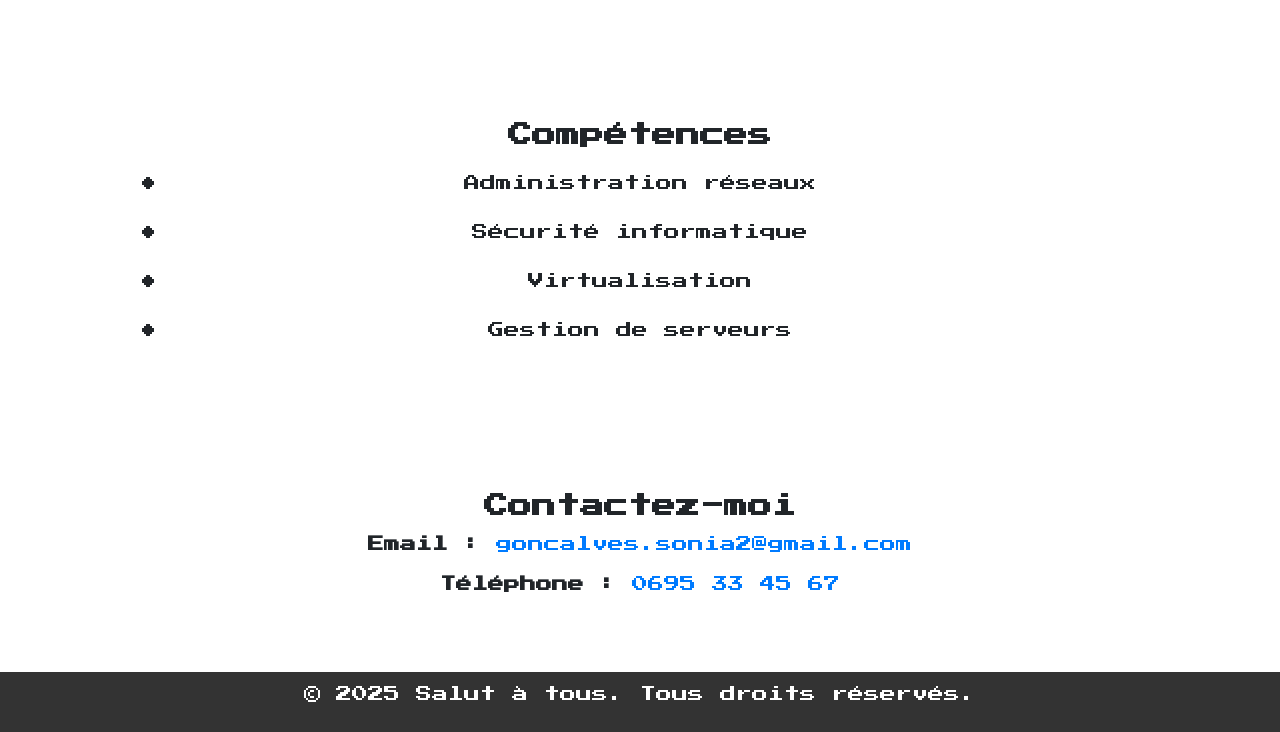
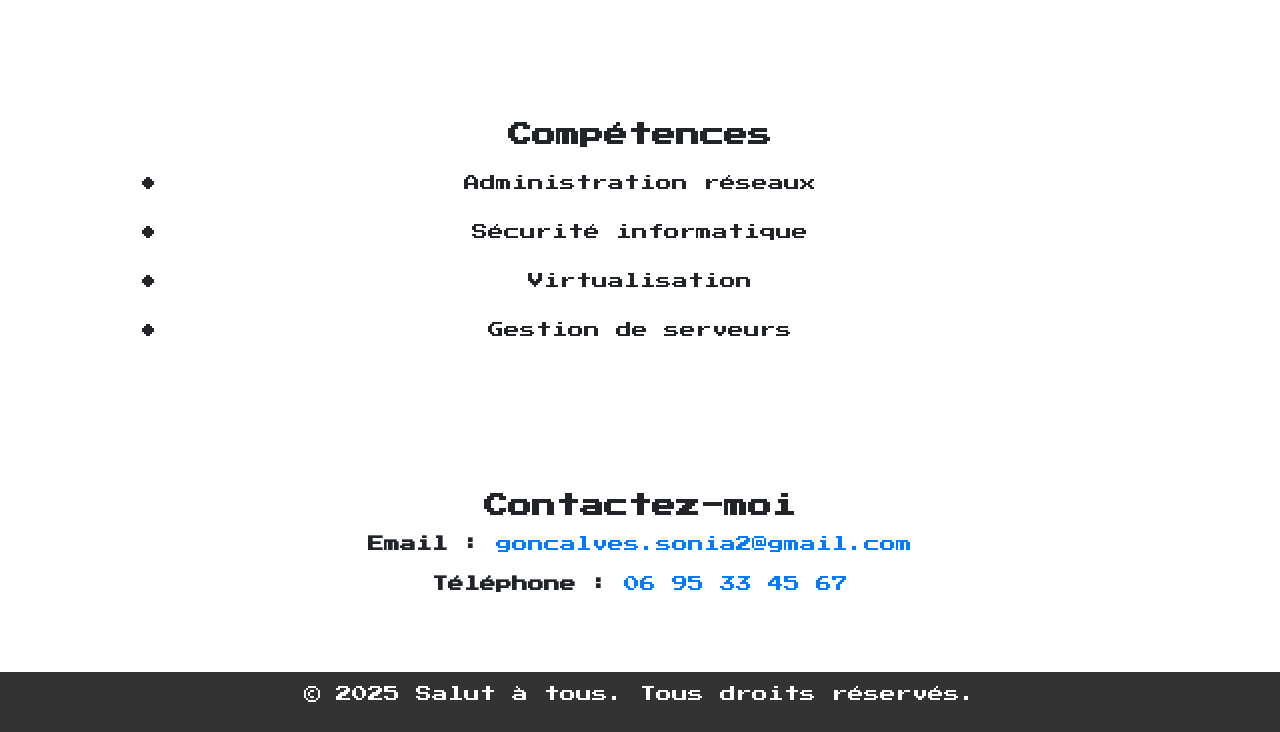
Before and after one commit to Calibrea/Calibrea.github.io, a plain HTML site: page index.html in a window 1280 px wide. Shown: the part 1359-2091 px from the top of the page. Drawn offline with nearby package versions, Linux system fonts and the light colour scheme.

Commit message:
Update index.html

```diff
--- a/index.html
+++ b/index.html
@@ -87,7 +87,7 @@
    <h2>Contactez-moi</h2>
 <div>
     <p><strong>Email :</strong> <a href="mailto:goncalves.sonia2@gmail.com">goncalves.sonia2@gmail.com</a></p>
-    <p><strong>Téléphone :</strong> <a href="tel:0695334567">0695 33 45 67</a></p>
+    <p><strong>Téléphone :</strong> <a href="tel:0695334567">06 95 33 45 67</a></p>
 </div>
 
     </section>
```
